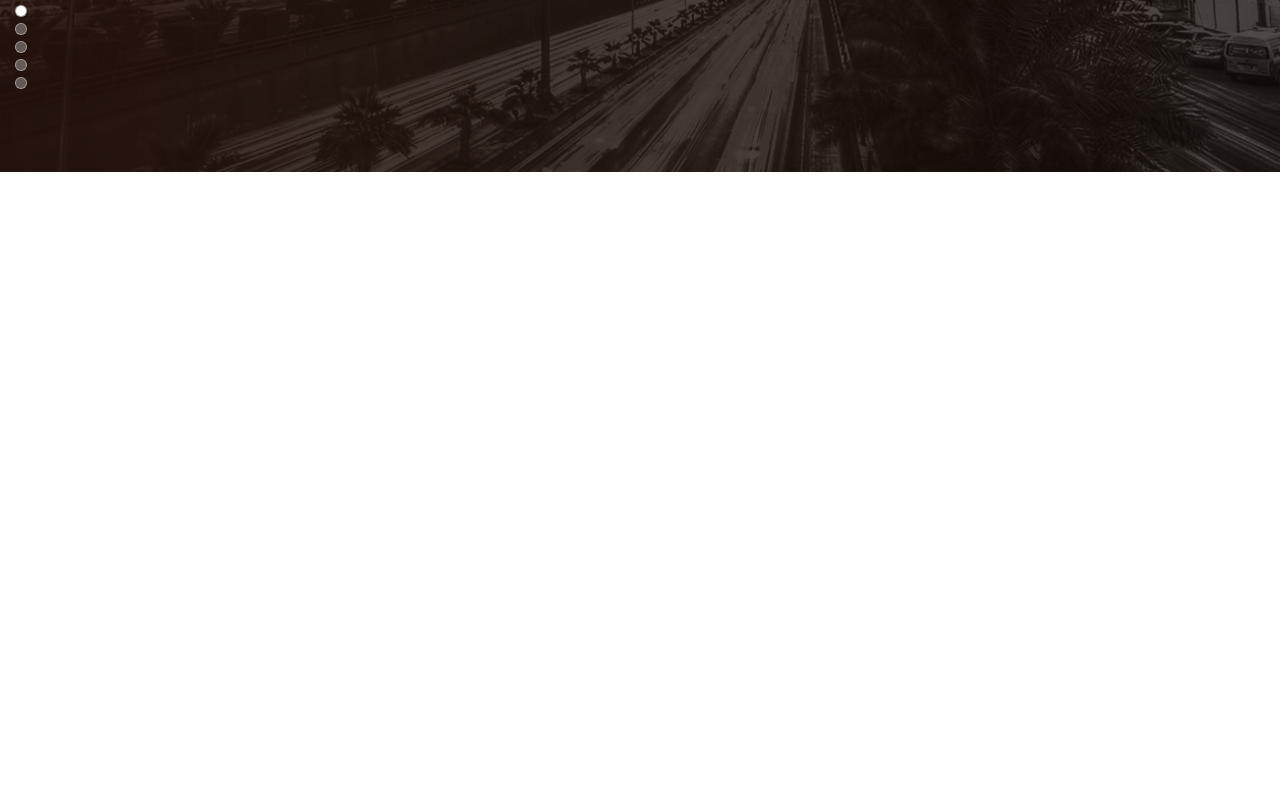
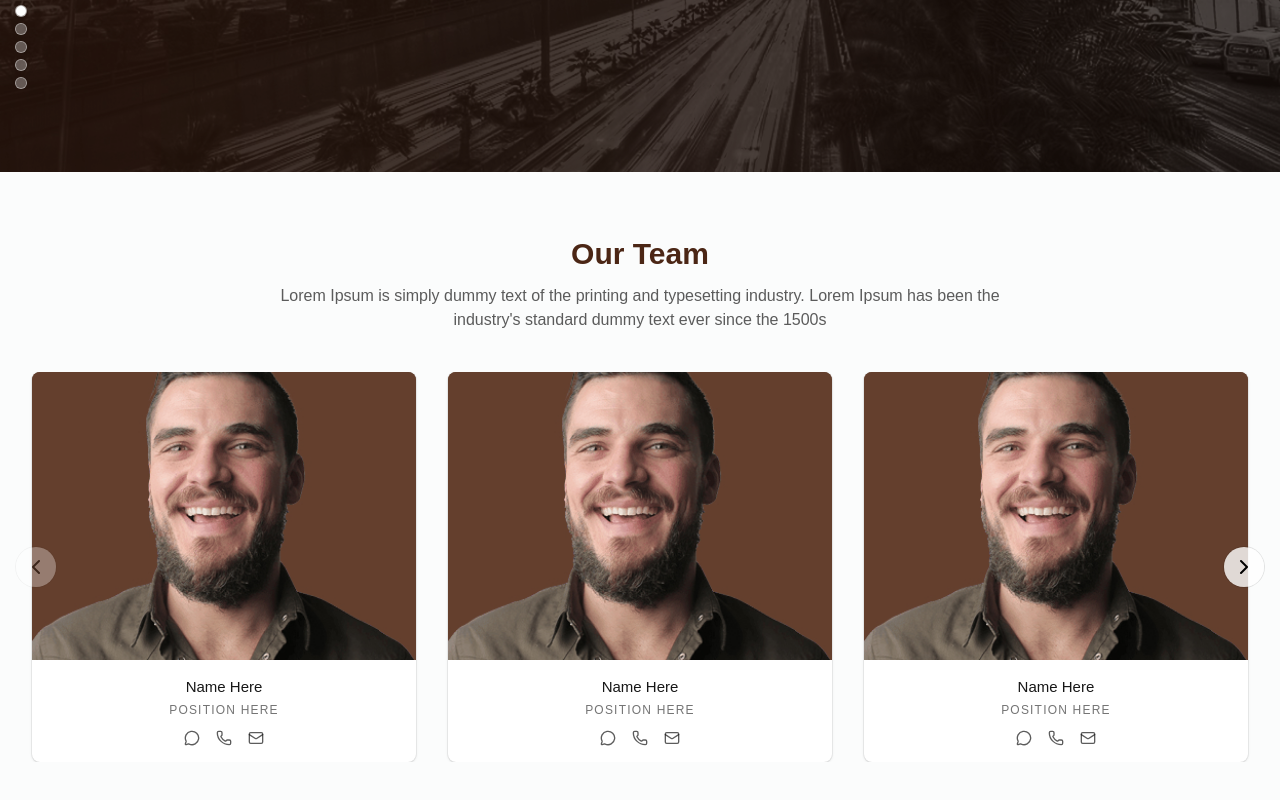
Before and after one commit to redakassoumeh0/io-tech-task, a Next.js app: page / in a window 1280 px wide. Shown: the part 452-1252 px from the top of the page. Before the commit the page ends 800 px from the top, so only its background shows below. Built offline with nearby package versions, Linux system fonts and the light colour scheme; no server answers.

Commit message:
Add Our Team Section

```diff
--- a/locales/ar/home.json
+++ b/locales/ar/home.json
@@ -2,7 +2,7 @@
   "slides": [
     {
       "id": 1,
-      "portraitUrl": "/slide-image.jpg",
+      "portraitUrl": "/person-image.jpg",
       "title": "شريكك القانوني الموثوق",
       "description": "نقدّم استشارات قانونية احترافية مع التزام بالتميّز والثقة.",
       "ctaLabel": "اقرأ المزيد",
@@ -10,7 +10,7 @@
     },
     {
       "id": 2,
-      "portraitUrl": "/slide-image.jpg",
+      "portraitUrl": "/person-image.jpg",
       "title": "خبرة في القانون التجاري",
       "description": "من العقود إلى حوكمة الشركات، نساعد نشاطك على الالتزام والحماية.",
       "ctaLabel": "استكشف",
@@ -18,7 +18,7 @@
     },
     {
       "id": 3,
-      "portraitUrl": "/slide-image.jpg",
+      "portraitUrl": "/person-image.jpg",
       "title": "ملتزمون بنجاح عملائنا",
       "description": "نركّز على فهم احتياجاتك وتقديم حلول مصمّمة خصيصًا لك.",
       "ctaLabel": "اكتشف",
@@ -26,7 +26,7 @@
     },
     {
       "id": 4,
-      "portraitUrl": "/slide-image.jpg",
+      "portraitUrl": "/person-image.jpg",
       "title": "ابتكار يلتقي الخبرة",
       "description": "نمزج الأساليب الحديثة مع خبرات عميقة لتحقيق أفضل النتائج.",
       "ctaLabel": "اعرف أكثر",
@@ -34,11 +34,57 @@
     },
     {
       "id": 5,
-      "portraitUrl": "/slide-image.jpg",
+      "portraitUrl": "/person-image.jpg",
       "title": "رؤية عالمية وخبرة محلية",
       "description": "ندعم العملاء محليًا ودوليًا بمعرفة دقيقة بالقوانين الإقليمية.",
       "ctaLabel": "تواصل معنا",
       "ctaHref": "#contact"
     }
-  ]
+  ],
+  "team": {
+    "title": "فريقنا",
+    "description": "لوريم إيبسوم نص تجريبي في مجال الطباعة والتنضيد. يُستخدم كنص معياري منذ القرن السادس عشر.",
+    "members": [
+      {
+        "name": "الاسم هنا",
+        "position": "المسمّى الوظيفي",
+        "photo": "/person-image.jpg",
+        "phone": "#",
+        "whatsapp": "#",
+        "email": "#"
+      },
+      {
+        "name": "الاسم هنا",
+        "position": "المسمّى الوظيفي",
+        "photo": "/person-image.jpg",
+        "phone": "#",
+        "whatsapp": "#",
+        "email": "#"
+      },
+      {
+        "name": "الاسم هنا",
+        "position": "المسمّى الوظيفي",
+        "photo": "/person-image.jpg",
+        "phone": "#",
+        "whatsapp": "#",
+        "email": "#"
+      },
+      {
+        "name": "الاسم هنا",
+        "position": "المسمّى الوظيفي",
+        "photo": "/person-image.jpg",
+        "phone": "#",
+        "whatsapp": "#",
+        "email": "#"
+      },
+      {
+        "name": "الاسم هنا",
+        "position": "المسمّى الوظيفي",
+        "photo": "/person-image.jpg",
+        "phone": "#",
+        "whatsapp": "#",
+        "email": "#"
+      }
+    ]
+  }
 }
--- a/locales/en/home.json
+++ b/locales/en/home.json
@@ -1,39 +1,90 @@
 {
   "slides": [
     {
-      "portraitUrl": "/slide-image.jpg",
+      "id": 1,
+      "portraitUrl": "/person-image.jpg",
       "title": "Your Trusted Legal Partner",
       "description": "We provide professional legal consultation services with a commitment to excellence and trust.",
       "ctaLabel": "Read More",
       "ctaHref": "#services"
     },
     {
-      "portraitUrl": "/slide-image.jpg",
+      "id": 2,
+      "portraitUrl": "/person-image.jpg",
       "title": "Expertise in Business Law",
       "description": "From contracts to corporate governance, we help your business stay compliant and protected.",
       "ctaLabel": "Explore",
       "ctaHref": "#business-law"
     },
     {
-      "portraitUrl": "/slide-image.jpg",
+      "id": 3,
+      "portraitUrl": "/person-image.jpg",
       "title": "Dedicated to Client Success",
       "description": "Our team is focused on understanding your needs and delivering tailored solutions.",
       "ctaLabel": "Discover",
       "ctaHref": "#clients"
     },
     {
-      "portraitUrl": "/slide-image.jpg",
+      "id": 4,
+      "portraitUrl": "/person-image.jpg",
       "title": "Innovation Meets Experience",
       "description": "Combining modern approaches with decades of expertise to achieve the best outcomes.",
       "ctaLabel": "Learn More",
       "ctaHref": "#about"
     },
     {
-      "portraitUrl": "/slide-image.jpg",
+      "id": 5,
+      "portraitUrl": "/person-image.jpg",
       "title": "Global Perspective, Local Insight",
       "description": "We support both local and international clients with deep knowledge of regional laws.",
       "ctaLabel": "Contact Us",
       "ctaHref": "#contact"
     }
-  ]
+  ],
+  "team": {
+    "title": "Our Team",
+    "description": "Lorem Ipsum is simply dummy text of the printing and typesetting industry. Lorem Ipsum has been the industry's standard dummy text ever since the 1500s",
+    "members": [
+      {
+        "name": "Name Here",
+        "position": "POSITION HERE",
+        "photo": "/person-image.jpg",
+        "phone": "#",
+        "whatsapp": "#",
+        "email": "#"
+      },
+      {
+        "name": "Name Here",
+        "position": "POSITION HERE",
+        "photo": "/person-image.jpg",
+        "phone": "#",
+        "whatsapp": "#",
+        "email": "#"
+      },
+      {
+        "name": "Name Here",
+        "position": "POSITION HERE",
+        "photo": "/person-image.jpg",
+        "phone": "#",
+        "whatsapp": "#",
+        "email": "#"
+      },
+      {
+        "name": "Name Here",
+        "position": "POSITION HERE",
+        "photo": "/person-image.jpg",
+        "phone": "#",
+        "whatsapp": "#",
+        "email": "#"
+      },
+      {
+        "name": "Name Here",
+        "position": "POSITION HERE",
+        "photo": "/person-image.jpg",
+        "phone": "#",
+        "whatsapp": "#",
+        "email": "#"
+      }
+    ]
+  }
 }
--- a/src/app/page.tsx
+++ b/src/app/page.tsx
@@ -2,6 +2,7 @@
 import { getTranslations } from "next-intl/server";
 import Hero from "@/components/Hero";
 import Navbar from "@/components/Navbar";
+import OutTeamSection from "@/components/OutTeamSection";
 
 type Slide = {
   id: number;
@@ -21,6 +22,7 @@ export default async function Home() {
     <main>
       <Navbar />
       <Hero backgroundUrl={"/hero-image.jpg"} slides={slides} />
+      <OutTeamSection/>
     </main>
   );
 }
--- /dev/null
+++ b/src/components/OutTeamSection.tsx
@@ -0,0 +1,232 @@
+"use client";
+
+import { useEffect, useMemo, useRef, useState } from "react";
+import Image from "next/image";
+import {
+  ChevronLeft,
+  ChevronRight,
+  Phone,
+  Mail,
+  MessageCircle,
+} from "lucide-react";
+import { useLocale, useTranslations } from "next-intl";
+
+type Member = {
+  name: string;
+  position: string;
+  photo: string;
+  phone?: string;
+  whatsapp?: string;
+  email?: string;
+};
+
+const OutTeamSection = () => {
+  const t = useTranslations("home");
+  const locale = useLocale();
+  const isRTL = locale === "ar";
+
+  const title = t("team.title");
+  const description = t("team.description");
+  const members = t.raw("team.members") as Member[];
+
+  const [index, setIndex] = useState(0);
+  const [itemsPerView, setItemsPerView] = useState(3);
+  const trackRef = useRef<HTMLDivElement>(null);
+
+  // responsive per view
+  useEffect(() => {
+    const compute = () => {
+      const w = window.innerWidth;
+      if (w < 640) setItemsPerView(1);
+      else if (w < 1024) setItemsPerView(2);
+      else setItemsPerView(3);
+    };
+    compute();
+    window.addEventListener("resize", compute);
+    return () => window.removeEventListener("resize", compute);
+  }, []);
+
+  // clamp index
+  useEffect(() => {
+    setIndex((i) => Math.min(i, Math.max(0, members.length - itemsPerView)));
+  }, [itemsPerView, members.length]);
+
+  const canPrev = index > 0;
+  const canNext = index < members.length - itemsPerView;
+
+  const next = () => canNext && setIndex((i) => i + 1);
+  const prev = () => canPrev && setIndex((i) => i - 1);
+
+  // swipe (mobile) — نحسّن الإحساس في RTL (نقلب الاتجاه)
+  useEffect(() => {
+    const el = trackRef.current;
+    if (!el) return;
+
+    let startX = 0;
+    let delta = 0;
+
+    const onStart = (e: TouchEvent) => {
+      startX = e.touches[0].clientX;
+      delta = 0;
+    };
+    const onMove = (e: TouchEvent) => {
+      delta = e.touches[0].clientX - startX;
+    };
+    const onEnd = () => {
+      if (Math.abs(delta) > 50) {
+        if (isRTL) {
+          // في RTL: سحب لليمين يعني "التالي" بصريًا
+          delta > 0 ? next() : prev();
+        } else {
+          delta < 0 ? next() : prev();
+        }
+      }
+    };
+
+    el.addEventListener("touchstart", onStart, { passive: true });
+    el.addEventListener("touchmove", onMove, { passive: true });
+    el.addEventListener("touchend", onEnd);
+    return () => {
+      el.removeEventListener("touchstart", onStart);
+      el.removeEventListener("touchmove", onMove);
+      el.removeEventListener("touchend", onEnd);
+    };
+  }, [canNext, canPrev, isRTL]);
+
+  // width + transform
+  const itemBasis = useMemo(() => {
+    if (itemsPerView === 1) return "100%";
+    if (itemsPerView === 2) return "50%";
+    return "33.3333%";
+  }, [itemsPerView]);
+
+  const translatePercent = (index * 100) / itemsPerView;
+  const transform = isRTL
+    ? `translateX(${translatePercent}%)` // RTL: نمشي بالعكس
+    : `translateX(-${translatePercent}%)`;
+
+  return (
+    <section className="bg-brand-lighter/40" dir={isRTL ? "rtl" : "ltr"}>
+      <div className="mx-auto max-w-7xl px-4 py-12 md:py-16">
+        {/* Header */}
+        <div className="text-center max-w-3xl mx-auto">
+          <h2 className="text-2xl md:text-3xl font-semibold text-brand-dark">
+            {title}
+          </h2>
+          <p className="mt-3 text-sm md:text-base text-foreground/70">
+            {description}
+          </p>
+        </div>
+
+        {/* Slider */}
+        <div className="relative mt-8 md:mt-10">
+          {/* Prev / Next – نعكس أماكن الأزرار في RTL */}
+          <button
+            onClick={isRTL ? next : prev}
+            disabled={isRTL ? !canNext : !canPrev}
+            aria-label="Previous"
+            className={`z-10 absolute ${
+              isRTL ? "right-0" : "left-0"
+            } top-1/2 -translate-y-1/2 rounded-full p-2 ring-1 ring-black/10 bg-white/80 text-black hover:bg-white transition hidden sm:inline-flex ${
+              (isRTL ? !canNext : !canPrev)
+                ? "opacity-40 pointer-events-none"
+                : ""
+            }`}
+          >
+            <ChevronLeft />
+          </button>
+
+          <div className="overflow-hidden">
+            <div
+              ref={trackRef}
+              className="flex transition-transform duration-300"
+              style={{ transform }}
+            >
+              {members.map((m, idx) => (
+                <div
+                  key={`${m.name}-${idx}`}
+                  className="px-3 sm:px-4"
+                  style={{ flex: `0 0 ${itemBasis}` }}
+                >
+                  <TeamCard member={m} />
+                </div>
+              ))}
+            </div>
+          </div>
+
+          <button
+            onClick={isRTL ? prev : next}
+            disabled={isRTL ? !canPrev : !canNext}
+            aria-label="Next"
+            className={`z-10 absolute ${
+              isRTL ? "left-0" : "right-0"
+            } top-1/2 -translate-y-1/2 rounded-full p-2 ring-1 ring-black/10 bg-white/80 text-black hover:bg-white transition hidden sm:inline-flex ${
+              (isRTL ? !canPrev : !canNext)
+                ? "opacity-40 pointer-events-none"
+                : ""
+            }`}
+          >
+            <ChevronRight />
+          </button>
+        </div>
+      </div>
+    </section>
+  );
+};
+
+export default OutTeamSection;
+
+/* ============== Card ============== */
+function TeamCard({ member }: { member: Member }) {
+  return (
+    <article className="rounded-lg bg-white shadow-sm ring-1 ring-black/5 overflow-hidden">
+      <div className="relative aspect-[4/3] bg-brand-medium">
+        <Image
+          src={member.photo}
+          alt={member.name}
+          fill
+          className="object-cover"
+        />
+      </div>
+
+      <div className="px-4 py-4">
+        <h3 className="text-center text-[15px] font-medium text-foreground">
+          {member.name}
+        </h3>
+        <p className="mt-1 text-center text-xs tracking-widest text-foreground/60 uppercase ltr:uppercase rtl:normal-case">
+          {member.position}
+        </p>
+
+        <div className="mt-3 flex items-center justify-center gap-4 text-foreground/70">
+          {member.whatsapp && (
+            <a
+              href={member.whatsapp}
+              aria-label="WhatsApp"
+              className="hover:text-foreground transition"
+            >
+              <MessageCircle size={16} />
+            </a>
+          )}
+          {member.phone && (
+            <a
+              href={member.phone}
+              aria-label="Phone"
+              className="hover:text-foreground transition"
+            >
+              <Phone size={16} />
+            </a>
+          )}
+          {member.email && (
+            <a
+              href={member.email}
+              aria-label="Email"
+              className="hover:text-foreground transition"
+            >
+              <Mail size={16} />
+            </a>
+          )}
+        </div>
+      </div>
+    </article>
+  );
+}
```
Also changed, not shown: public/person-image.jpg (renamed from public/slide-image.jpg).
